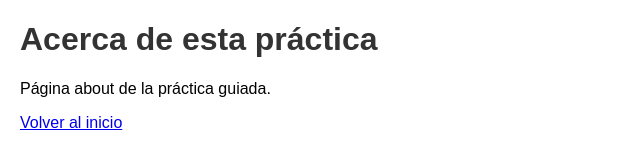
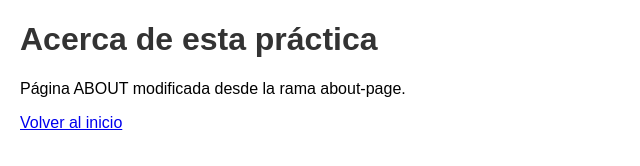
Before and after one commit to Dave2826/practica-web, a plain HTML site: page about.html in a window 1280 px wide. Shown: the whole page, without its empty margins (0-640 px from the left). Drawn offline with Linux system fonts and the light colour scheme.

Commit message:
Modificación en about.html en rama about-page

```diff
--- a/about.html
+++ b/about.html
@@ -6,7 +6,7 @@
 </head>
 <body>
     <h1>Acerca de esta práctica</h1>
-    <p>Página about de la práctica guiada.</p>
+    <p>Página ABOUT modificada desde la rama about-page.</p>
 
     <a href="index.html">Volver al inicio</a>
 </body>
```
